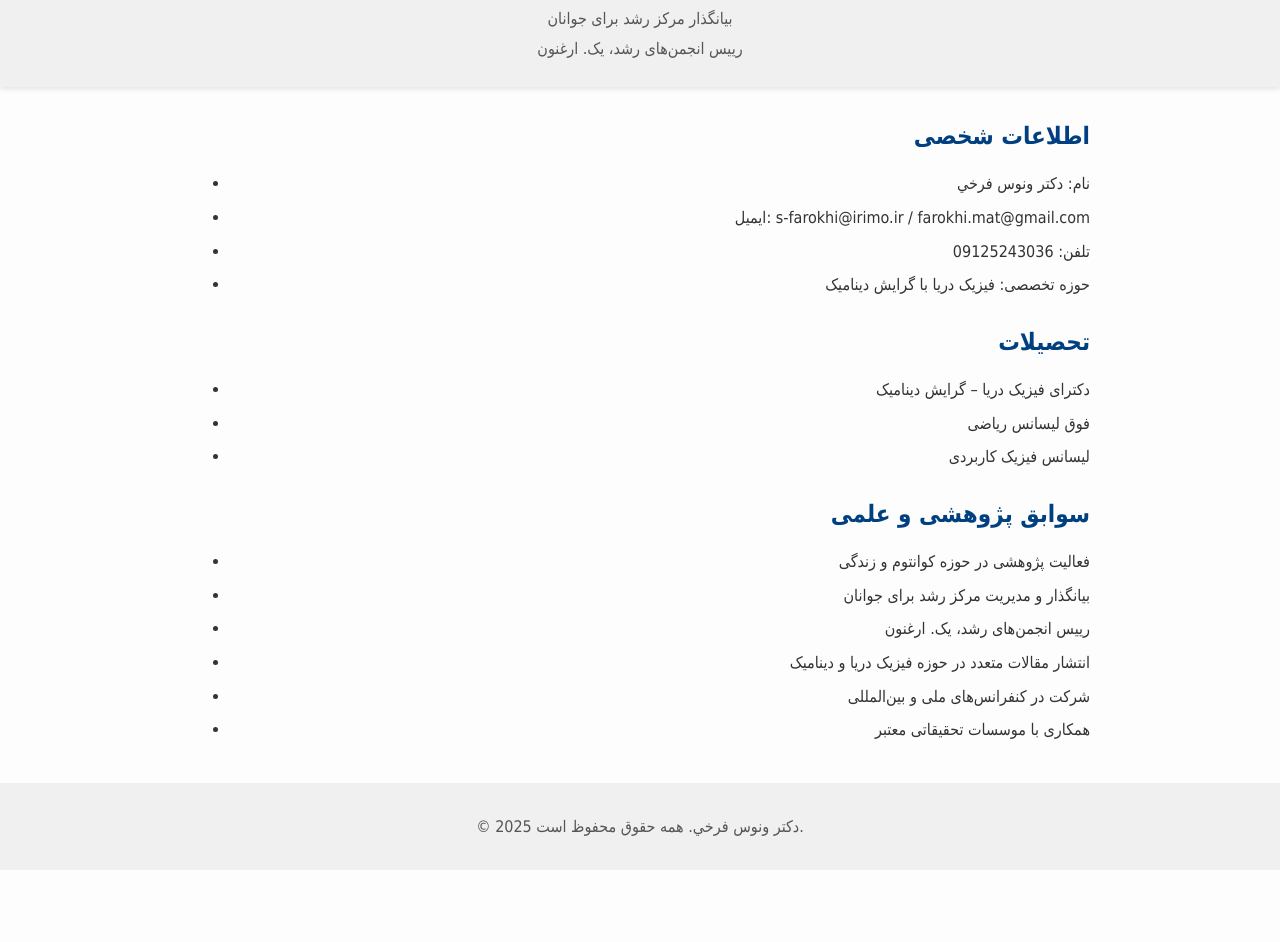
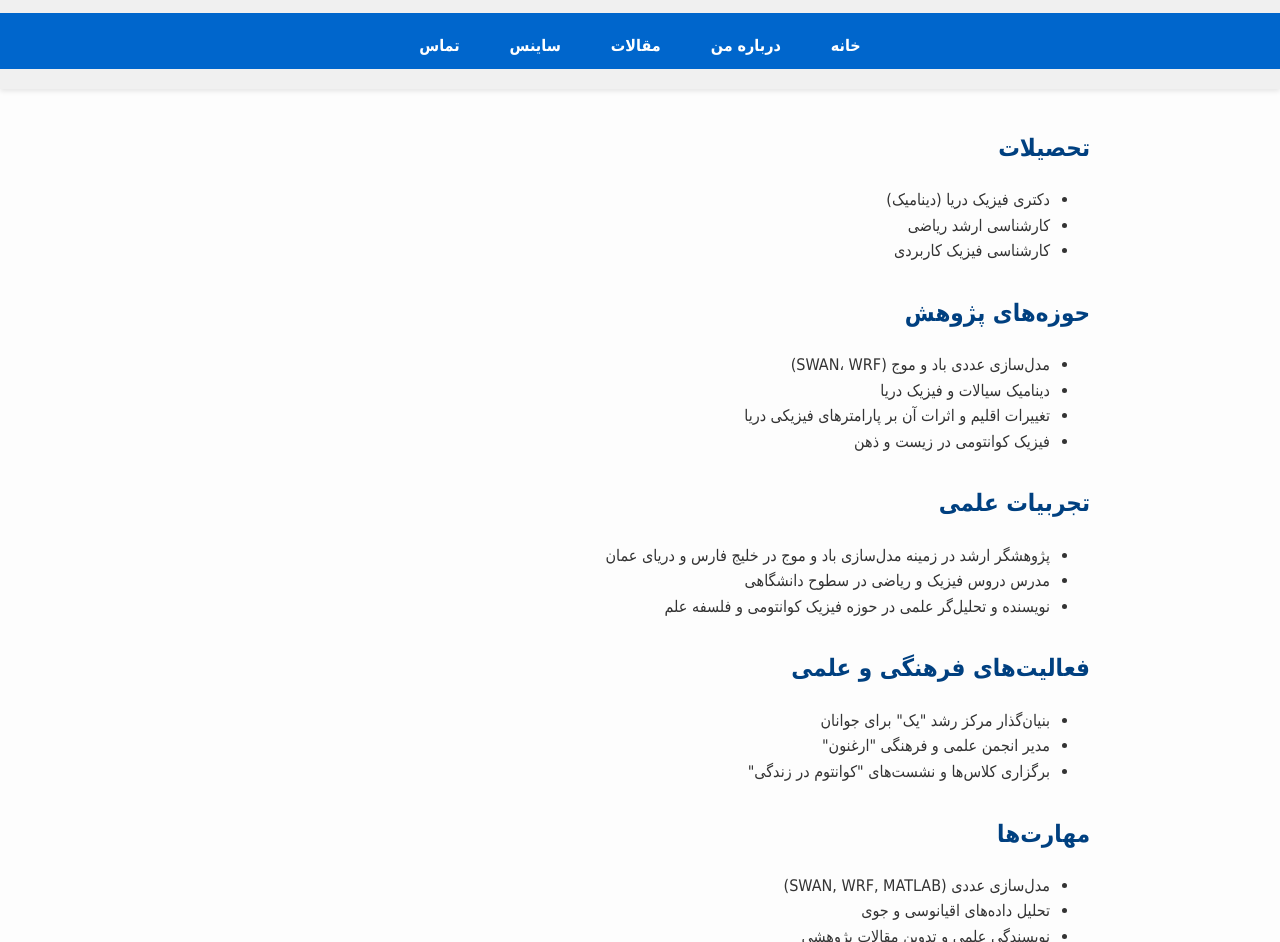
Before and after one commit to ssaaffaa/venus-safieh.github.io, a plain HTML site: page resume.html in a window 1280 px wide. Shown: the part 101-1043 px from the top of the page. Before the commit the page ends 971 px from the top, so only its background shows below. Drawn offline with Linux system fonts and the light colour scheme.

Commit message:
Update resume.html

```diff
--- a/resume.html
+++ b/resume.html
@@ -4,63 +4,85 @@
 <head>
     <meta charset="UTF-8">
     <meta name="viewport" content="width=device-width, initial-scale=1.0">
-<title>رزومه | دکتر ونوس فرخي</title>
+    <title>رزومه | دکتر ونوس فرخی</title>
     <link rel="stylesheet" href="style.css">
     <style>
-body { font-family: Tahoma, sans-serif; margin:0; padding:0; background:#fdfdfd; text-align:right; }
-header { background:#f0f0f0; padding:20px; text-align:center; box-shadow:0 2px 5px rgba(0,0,0,0.1); }
-header h1 { margin:0; color:#333; }
-header p { margin:5px 0; color:#555; }
-main { max-width:900px; margin:30px auto; padding:0 20px; }
-section { margin-bottom:25px; }
-h2 { color:#333; margin-bottom:10px; }
-li { margin-bottom:8px; }
-footer { background:#f0f0f0; padding:15px 0; text-align:center; color:#555; margin-top:40px; }
+        body { font-family: Tahoma, sans-serif; direction: rtl; background-color: #fdfdfd; margin: 0; padding: 0; color: #333; }
+        header { background-color: #f0f0f0; padding: 20px 0; text-align: center; box-shadow: 0 2px 5px rgba(0,0,0,0.1); }
+        nav ul { list-style: none; padding: 0; margin: 10px 0 0; display: flex; justify-content: center; gap: 20px; }
+        nav a { text-decoration: none; color: #007acc; font-weight: bold; }
+        nav a:hover { color: #005f99; }
+        main { max-width: 900px; margin: 40px auto; padding: 0 20px; }
+        h1, h2, h3 { color: #333; }
+        section { margin-bottom: 30px; }
+        footer { background: #f0f0f0; text-align: center; padding: 10px; margin-top: 40px; color: #555; }
     </style>
 </head>
 <body>
     <header>
-<h1>رزومه دکتر ونوس فرخي</h1>
-<p>فعال در حوزه کوانتوم و زندگی</p>
-<p>بیانگذار مرکز رشد برای جوانان</p>
-<p>رییس انجمن‌های رشد، یک. ارغنون</p>
+        <h1>رزومه دکتر ونوس فرخی</h1>
+        <nav>
+            <ul>
+                <li><a href="index.html">خانه</a></li>
+                <li><a href="about.html">درباره من</a></li>
+                <li><a href="articles.html">مقالات</a></li>
+                <li><a href="science/index.html">ساینس</a></li>
+                <li><a href="contact.html">تماس</a></li>
+            </ul>
+        </nav>
     </header>
 
     <main>
         <section>
-<h2>اطلاعات شخصی</h2>
+            <h2>تحصیلات</h2>
             <ul>
-<li>نام: دکتر ونوس فرخي</li>
-<li>ایمیل: s-farokhi@irimo.ir / farokhi.mat@gmail.com</li>
-<li>تلفن: 09125243036</li>
-<li>حوزه تخصصی: فیزیک دریا با گرایش دینامیک</li>
+                <li>دکتری فیزیک دریا (دینامیک)</li>
+                <li>کارشناسی ارشد ریاضی</li>
+                <li>کارشناسی فیزیک کاربردی</li>
             </ul>
         </section>
 
         <section>
-<h2>تحصیلات</h2>
+            <h2>حوزه‌های پژوهش</h2>
             <ul>
-<li>دکترای فیزیک دریا – گرایش دینامیک</li>
-<li>فوق لیسانس ریاضی</li>
-<li>لیسانس فیزیک کاربردی</li>
+                <li>مدل‌سازی عددی باد و موج (SWAN، WRF)</li>
+                <li>دینامیک سیالات و فیزیک دریا</li>
+                <li>تغییرات اقلیم و اثرات آن بر پارامترهای فیزیکی دریا</li>
+                <li>فیزیک کوانتومی در زیست و ذهن</li>
             </ul>
         </section>
 
         <section>
-<h2>سوابق پژوهشی و علمی</h2>
+            <h2>تجربیات علمی</h2>
             <ul>
-<li>فعالیت پژوهشی در حوزه کوانتوم و زندگی</li>
-<li>بیانگذار و مدیریت مرکز رشد برای جوانان</li>
-<li>رییس انجمن‌های رشد، یک. ارغنون</li>
-<li>انتشار مقالات متعدد در حوزه فیزیک دریا و دینامیک</li>
-<li>شرکت در کنفرانس‌های ملی و بین‌المللی</li>
-<li>همکاری با موسسات تحقیقاتی معتبر</li>
+                <li>پژوهشگر ارشد در زمینه مدل‌سازی باد و موج در خلیج فارس و دریای عمان</li>
+                <li>مدرس دروس فیزیک و ریاضی در سطوح دانشگاهی</li>
+                <li>نویسنده و تحلیل‌گر علمی در حوزه فیزیک کوانتومی و فلسفه علم</li>
+            </ul>
+        </section>
+
+        <section>
+            <h2>فعالیت‌های فرهنگی و علمی</h2>
+            <ul>
+                <li>بنیان‌گذار مرکز رشد "یک" برای جوانان</li>
+                <li>مدیر انجمن علمی و فرهنگی "ارغنون"</li>
+                <li>برگزاری کلاس‌ها و نشست‌های "کوانتوم در زندگی"</li>
+            </ul>
+        </section>
+
+        <section>
+            <h2>مهارت‌ها</h2>
+            <ul>
+                <li>مدل‌سازی عددی (SWAN, WRF, MATLAB)</li>
+                <li>تحلیل داده‌های اقیانوسی و جوی</li>
+                <li>نویسندگی علمی و تدوین مقالات پژوهشی</li>
+                <li>طراحی وب و ارائه‌های علمی</li>
             </ul>
         </section>
     </main>
 
     <footer>
-<p>© 2025 دکتر ونوس فرخي. همه حقوق محفوظ است.</p>
+        <p>©️ 2025 دکتر ونوس فرخی — همه حقوق محفوظ است.</p>
     </footer>
 </body>
 </html>
```
Lines whose indentation alone changed are shown as unchanged.
